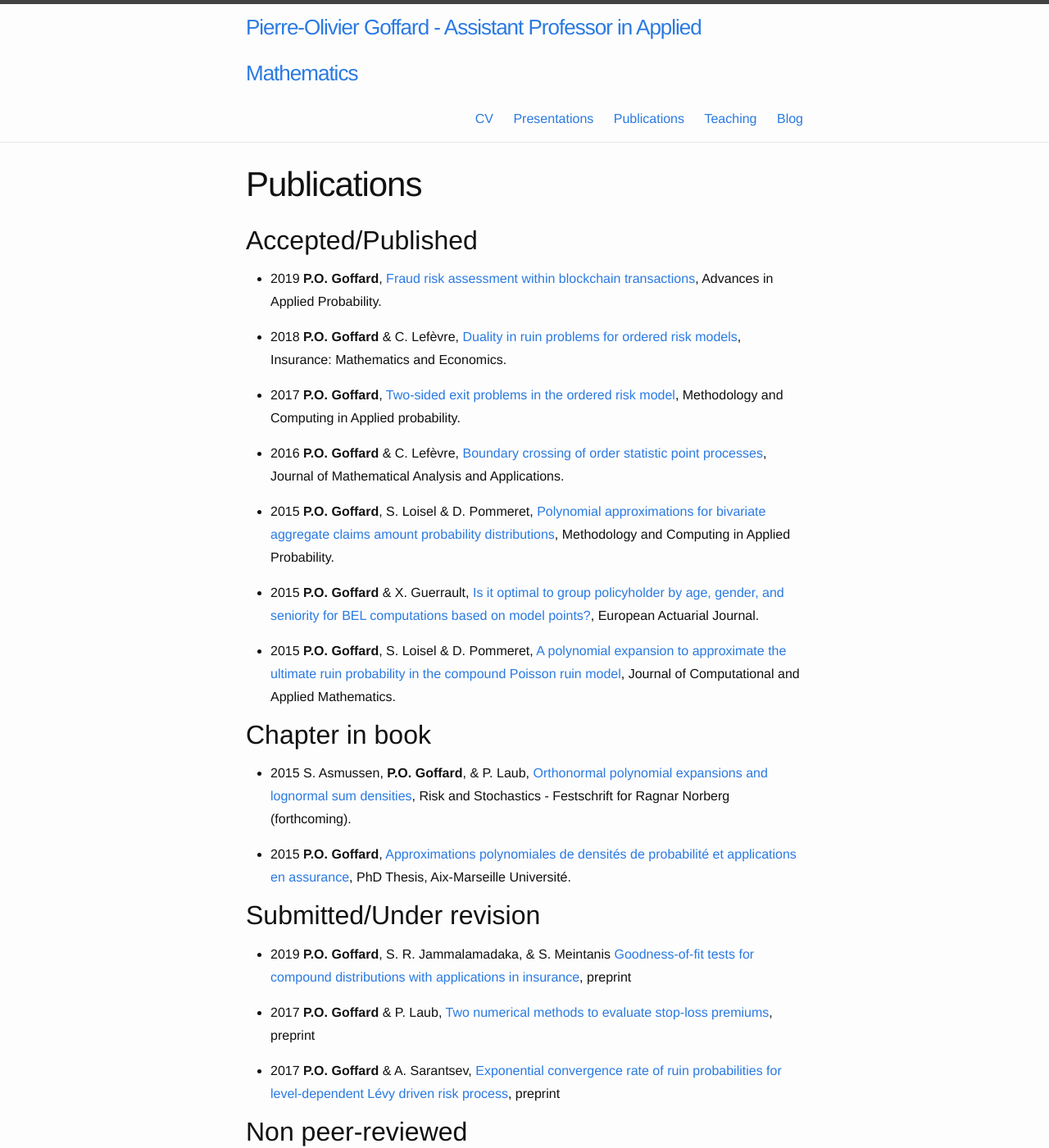
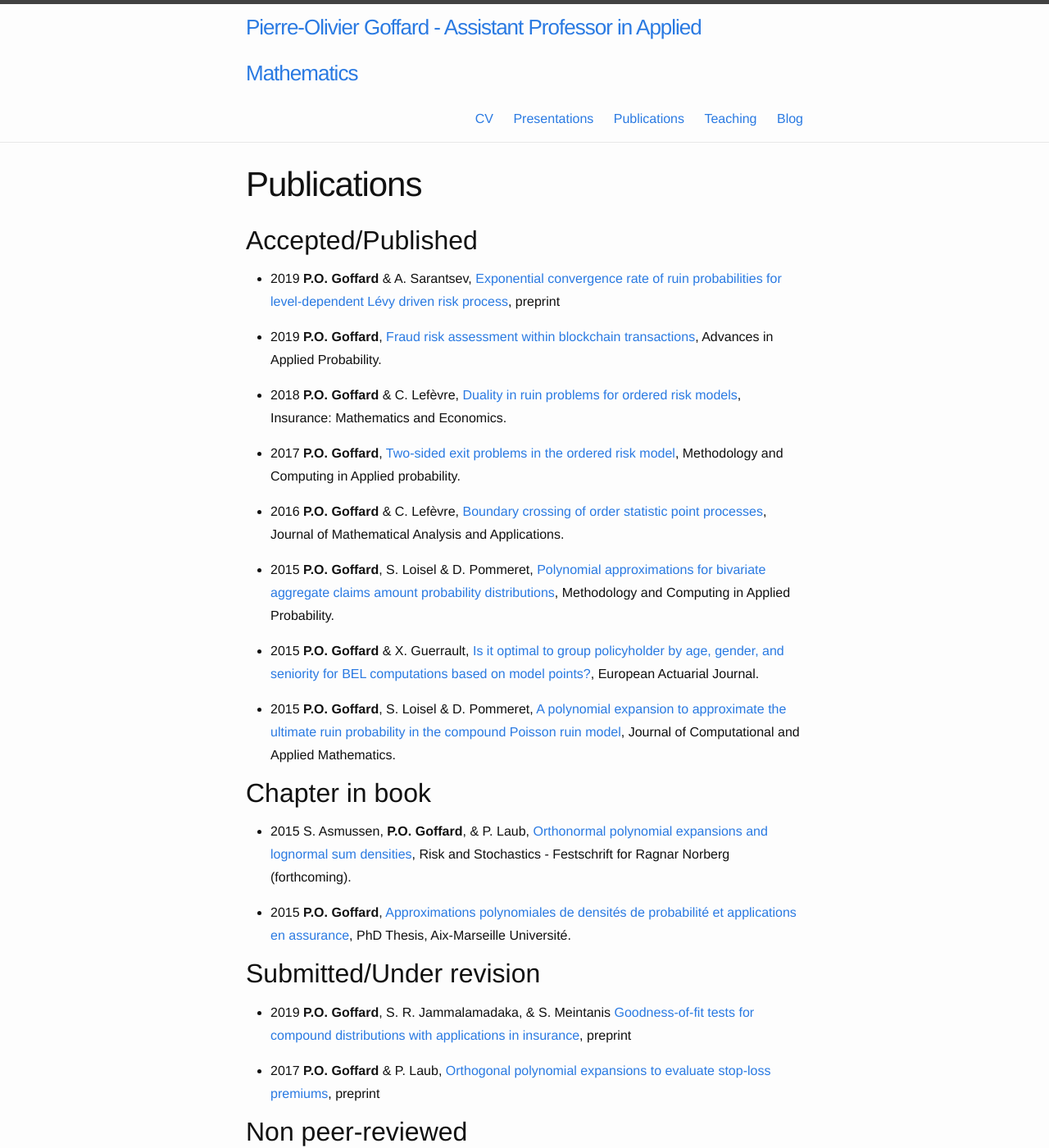
Before and after one commit to LaGauffre/LaGauffre.github.io, a Jekyll site: the page built from Publications.md, in a window 1280 px wide and 1400 px high. Shown: the whole window at 82% size. Built offline with Jekyll 4.4.1, drawn with Linux system fonts in a browser that asks for light colours; nearby versions of some CDN libraries; some web fonts are replaced.

Commit message:
update publi

```diff
--- a/Publications.md
+++ b/Publications.md
@@ -5,6 +5,8 @@ permalink: /Publi/
 ---
 
 ## Accepted/Published
+
+* 2019 **P.O. Goffard** & A. Sarantsev, [Exponential convergence rate of ruin probabilities for level-dependent Lévy driven risk process](/Publications/Risk Theory (12).pdf), preprint
 
 * 2019 **P.O. Goffard**, [Fraud risk assessment within blockchain transactions](/Publications/Fraud_Risk_Assessment_Blockchain_APT.pdf), Advances in Applied Probability.
 
@@ -29,9 +31,8 @@ permalink: /Publi/
 
 * 2019 **P.O. Goffard**, S. R. Jammalamadaka, & S. Meintanis [Goodness-of-fit tests for compound distributions with applications in insurance](/Publications/GOF_Compound_Distribution_Goffard_Jammalamadaka_Meintanis.pdf), preprint
 
-* 2017 **P.O. Goffard** & P. Laub, [Two numerical methods to evaluate stop-loss premiums](/Publications/GoffardLaub_PolynomialApproximationCompoundDistribution.pdf), preprint
-
-* 2017 **P.O. Goffard** & A. Sarantsev, [Exponential convergence rate of ruin probabilities for level-dependent Lévy driven risk process](/Publications/GoffardSarantsevExponentialRateRuinProbabilities.pdf), preprint
+* 2017 **P.O. Goffard** & P. Laub, [Orthogonal polynomial expansions to evaluate
+stop-loss premiums](/Publications/Goffard_Laub_SLP.pdf), preprint
 
 
 ## Non peer-reviewed
```
Also changed, not shown: 3 other files.
